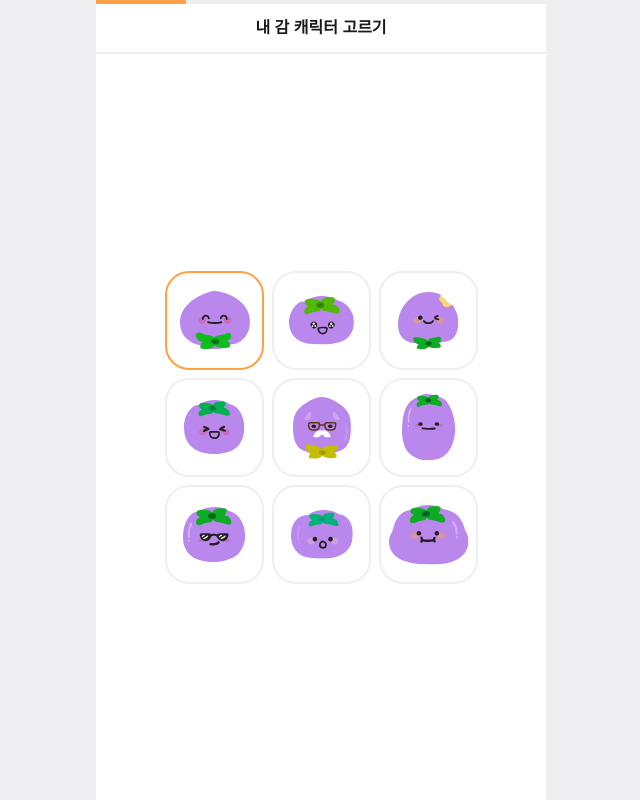
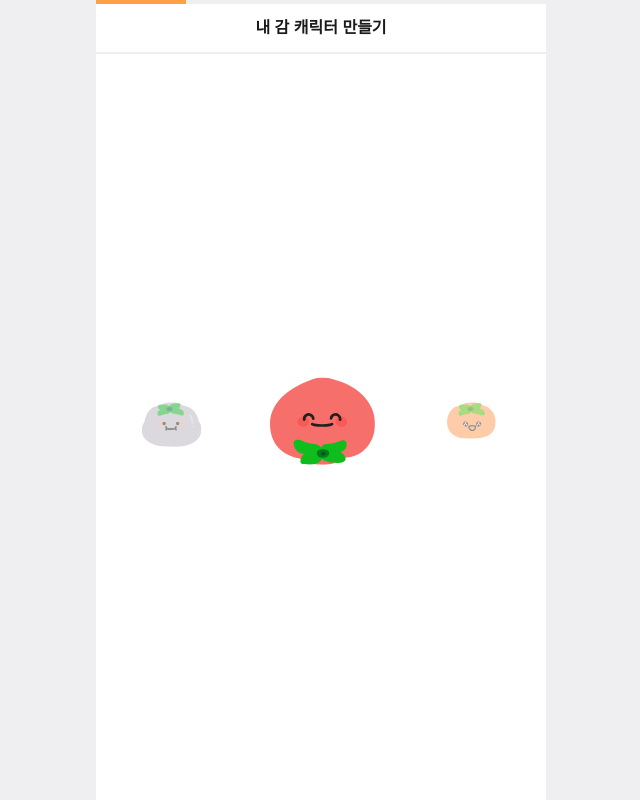
Before and after one commit to eungchaeungcha/juang_client, a Next.js app: page /profile/create in a window 1280 px wide. Shown: the whole page, without its empty margins (319-959 px from the left). Built offline with nearby package versions, Linux system fonts and the light colour scheme.

Commit message:
feat: 캐릭터 슬라이드 추가

```diff
--- a/package.json
+++ b/package.json
@@ -19,6 +19,7 @@
     "react-dom": "^19.0.0",
     "react-hook-form": "^7.54.2",
     "react-icons": "^5.4.0",
+    "swiper": "^11.2.1",
     "tailwind-merge": "^2.6.0"
   },
   "devDependencies": {
--- a/src/app/globals.css
+++ b/src/app/globals.css
@@ -26,3 +26,12 @@
 .styleset--button {
   @apply rounded-full w-full flex-col-center text-white font-bold bg-orange-primary py-2;
 }
+
+.swiper-slide {
+  display: flex;
+}
+
+.swiper-slide-active {
+  transform: scale(1.5); /* 가운데 슬라이드 확대 */
+  opacity: 1;
+}
--- a/src/app/profile/create/page.tsx
+++ b/src/app/profile/create/page.tsx
@@ -1,5 +1,6 @@
 "use client";
 
+import CharactorSelection from "@/components/CharactorSelection";
 import CustomCharactor from "@/components/CustomCharactor";
 import HeaderLayout from "@/components/layouts/HeaderLayout";
 import clsx from "clsx";
@@ -10,10 +11,11 @@ export default function Page() {
 
   return (
     <HeaderLayout
-      title="내 감 캐릭터 고르기"
+      title="내 감 캐릭터 만들기"
       progress="1/5"
       className="flex-col-center">
-      <div className="grid grid-cols-3 gap-2 mx-4">
+      <CharactorSelection />
+      {/* <div className="grid grid-cols-3 gap-2 mx-4">
         {Array.from({ length: 9 }).map((_, i) => (
           <CustomCharactor
             key={`charactor-${i}`}
@@ -22,13 +24,12 @@ export default function Page() {
               "border-2 border-gray-light rounded-3xl aspect-square p-2 cursor-pointer hover:bg-gray-light",
               i === selectedCharactor && "border-orange-primary"
             )}
-            color="purple"
             onClick={() => {
               setSelectedCharactor(i);
             }}
           />
         ))}
-      </div>
+      </div> */}
     </HeaderLayout>
   );
 }
--- /dev/null
+++ b/src/components/CharactorSelection.tsx
@@ -0,0 +1,21 @@
+import { Swiper, SwiperSlide } from "swiper/react";
+import CustomCharactor from "./CustomCharactor";
+import "swiper/css";
+
+export default function CharactorSelection() {
+  return (
+    <Swiper
+      slidesPerView={3}
+      centeredSlides={true}
+      loop={true}
+      className="w-full h-fit">
+      {Array.from({ length: 9 }).map((_, i) => (
+        <SwiperSlide
+          key={`charactor-slide-${i}`}
+          className="duration-300 opacity-50 scale-75 py-5">
+          <CustomCharactor type={i} />
+        </SwiperSlide>
+      ))}
+    </Swiper>
+  );
+}
--- a/src/components/CustomCharactor.tsx
+++ b/src/components/CustomCharactor.tsx
@@ -14,7 +14,7 @@ export default function CustomCharactor({
   type,
   scale = 30,
   className,
-  color = "gray",
+  color = CHARACTOR_COLORS[type],
   ...props
 }: CustomCharactorProps) {
   const { Charactor, width, height } = CHARACTOR_LIST[type];
```
Also changed, not shown: 1 other file (tests, documents, lock files or other folders).
